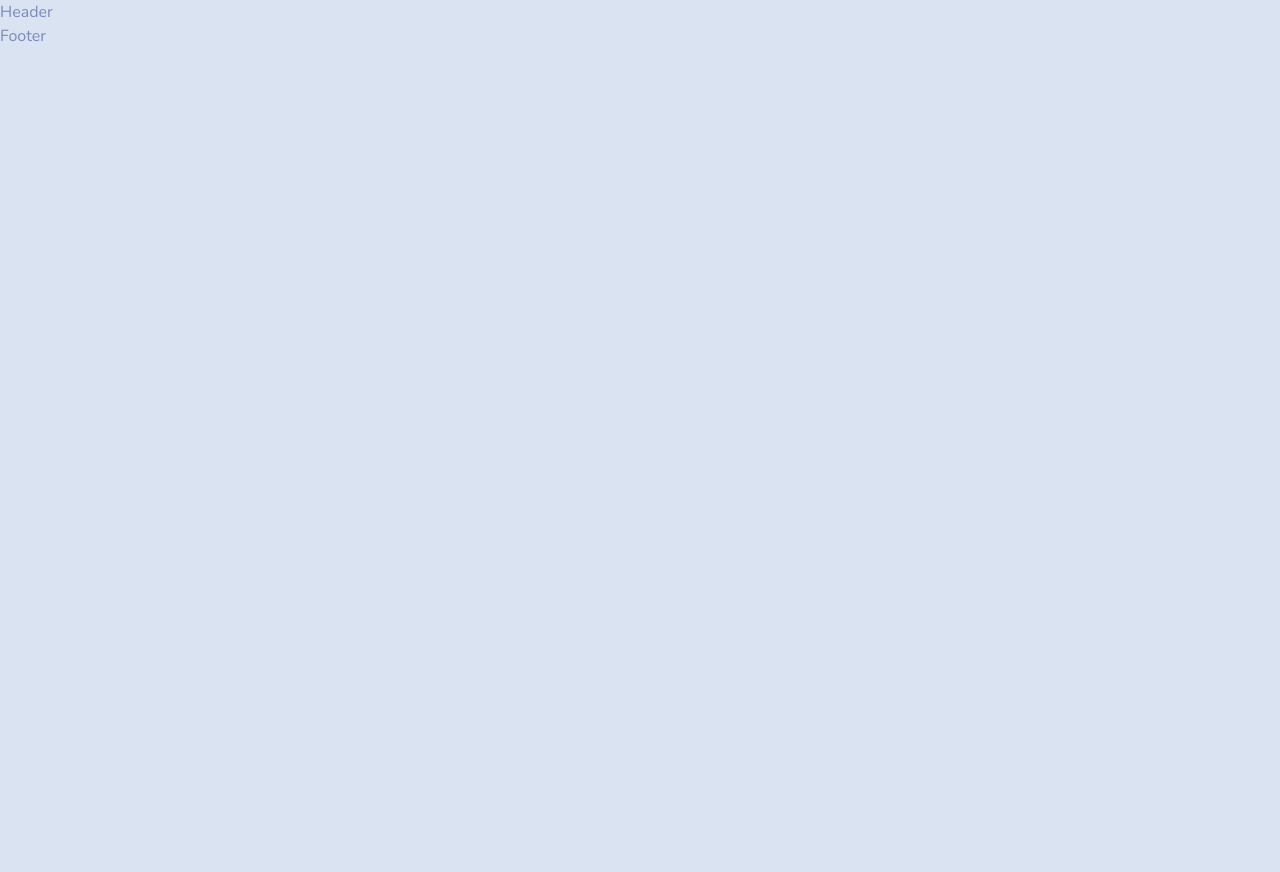
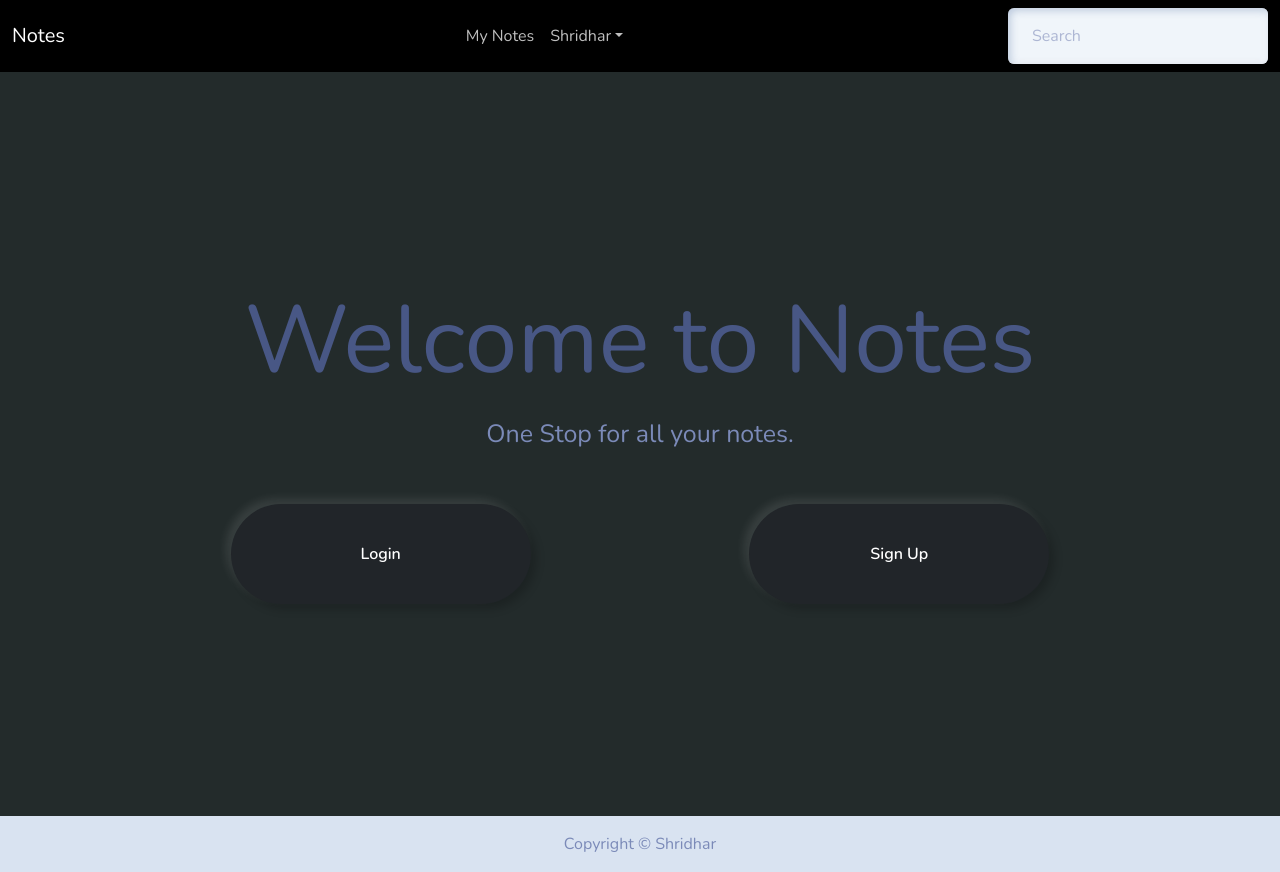
Before and after one commit to Shridhar600/MERNpc, a React (Create React App) app in the folder frontend/: page / in a window 1280 px wide. Before the commit the page ends 800 px from the top, so only its background shows below. Built offline with nearby package versions, Linux system fonts and the light colour scheme.

Commit message:
Frontend completed till landing page.

```diff
--- a/frontend/src/App.js
+++ b/frontend/src/App.js
@@ -1,11 +1,15 @@
-import './App.css';
-import Header from './components/header/header';
-import Footer from './components/footer/footer';
+import "./App.css";
+import Header from "./components/header/header";
+import Footer from "./components/footer/footer";
+import LandingPage from "./screens/LandingPage/LandingPage";
 function App() {
   return (
     <>
-    <Header/>
-    <Footer/>
+      <Header />
+      <main >
+        <LandingPage />
+      </main>
+      <Footer />
     </>
   );
 }
--- a/frontend/src/components/footer/footer.js
+++ b/frontend/src/components/footer/footer.js
@@ -1,10 +1,23 @@
-import React from 'react'
+import React from 'react';
+import { Row, Col } from "react-bootstrap";
 
 const footer = () => {
   return (
-    <div>
-      Footer
-    </div>
+    <footer
+        style={{
+            width:"100%",
+            position: "relative",
+            bottom: 0,
+            display: 'flex',
+            justifyContent: "center"
+        }}
+    >
+        <container fluid>
+            <Row>
+                <Col className ="text-center py-3" >Copyright &copy; Shridhar</Col>
+            </Row>
+        </container>
+    </footer>
   )
 }
 
--- a/frontend/src/components/header/header.js
+++ b/frontend/src/components/header/header.js
@@ -1,11 +1,36 @@
 import React from "react";
+import {Navbar, Container, Nav, NavDropdown, Form,} from "react-bootstrap";
 
 const header = () => {
   return (
-    <>
-    Header
-    </>
+    <Navbar bg="black" Navbar="primary" expand="lg" variant="dark">
+      <Container fluid>
+        <Navbar.Brand href="/">Notes</Navbar.Brand>
+        <Navbar.Toggle aria-controls="navbarScroll" />
+        <Navbar.Collapse id="navbarScroll">
+          <Nav
+            className="m-auto" navbarScroll
+          >
+            <Nav.Link href="#action1">My Notes</Nav.Link>
+            <NavDropdown title="Shridhar" id="navbarScrollingDropdown" >
+              <NavDropdown.Item href="#action3">My Profile</NavDropdown.Item>
+              <NavDropdown.Item href="#action4">Logout</NavDropdown.Item>
 
+            </NavDropdown>
+          </Nav>
+          <nav>
+          <Form >
+            <Form.Control
+              type="search"
+              placeholder="Search"
+              className="me-2"
+              aria-label="Search"
+            />
+          </Form>
+          </nav>
+        </Navbar.Collapse>
+      </Container>
+    </Navbar>
   );
 };
 
--- /dev/null
+++ b/frontend/src/screens/LandingPage/LandingPage.css
@@ -0,0 +1,41 @@
+.main{
+    min-height: 93vh;
+    display: flex;
+    align-items: center;
+    background-color:#232b2b;
+    background-position: center;
+    background-size: cover;
+}
+.introText{
+    width: 100%;
+    text-align: center;
+}
+.title{
+    font-size: 95px;
+}
+.subtitle{
+    font-size: 25px;
+    padding-top:10px;
+}
+.landingbutton{
+    width: 300px;
+    height: 100px;
+    font-size: 25px;
+}
+.buttons{
+    margin-top: 50px;
+
+    display: flex;
+    justify-content: space-evenly;
+    font-size: 50px;
+
+}
+@media only screen and (max-width: 768px){
+    .title{
+        font-size: 100px;
+    }
+    .landingbutton{
+        width: 190px;
+        height: 100px;
+    }
+}
--- /dev/null
+++ b/frontend/src/screens/LandingPage/LandingPage.js
@@ -0,0 +1,31 @@
+import { Button } from "bootstrap";
+import React from "react";
+import { Container, Row} from "react-bootstrap";
+import "./LandingPage.css";
+
+const LandingPage = () => {
+  return (
+    <div className="main">
+      <Container fluid>
+        <Row>
+          <div className="introText">
+            <div>
+              <h1 className="title">Welcome to Notes</h1>
+              <p className="subtitle"> One Stop for all your notes.</p>
+              <div className="buttons">
+                <a href="/login">
+                <button size="lg" className="landingbutton btn1 btn btn-outline-dark ">Login</button>
+                </a>
+                <a href="/register">
+                <button  size="lg" className="landingbutton btn2 btn btn-outline-dark ">Sign Up </button>
+                </a>
+              </div>
+            </div>
+          </div>
+        </Row>
+      </Container>
+    </div>
+  );
+};
+
+export default LandingPage;
```
Also changed, not shown: 1 other file (tests, documents, lock files or other folders).
